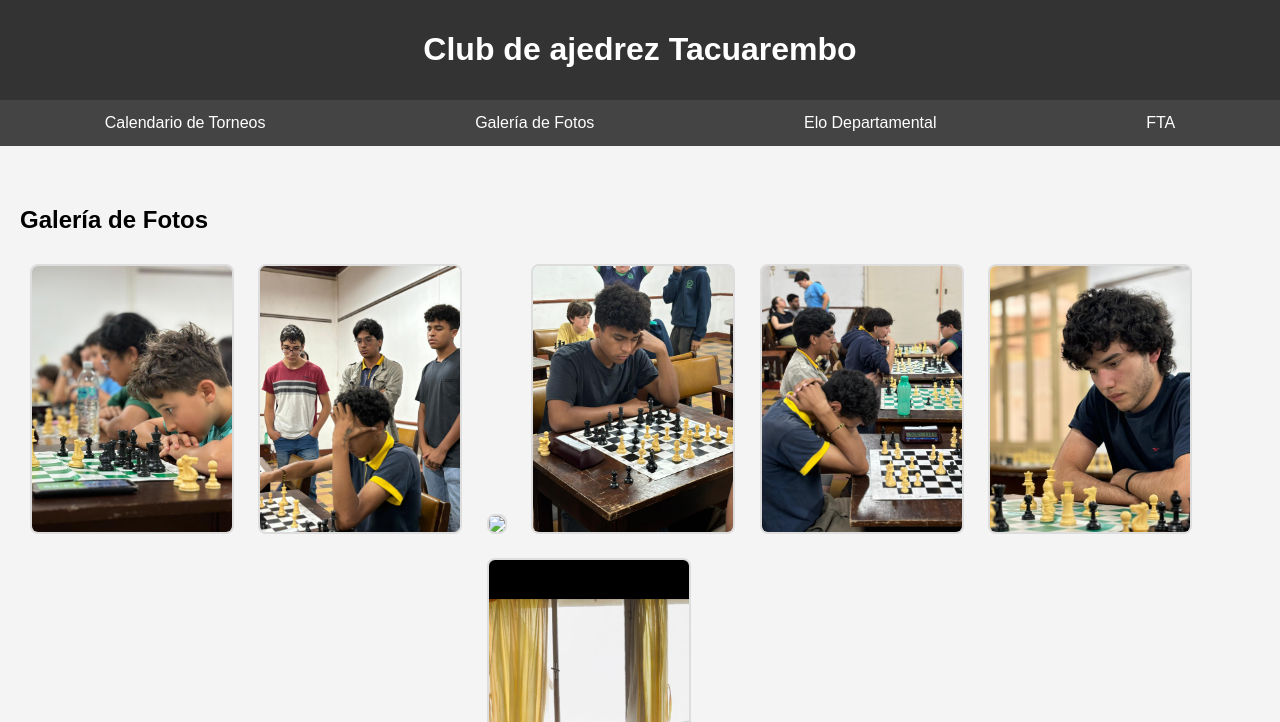
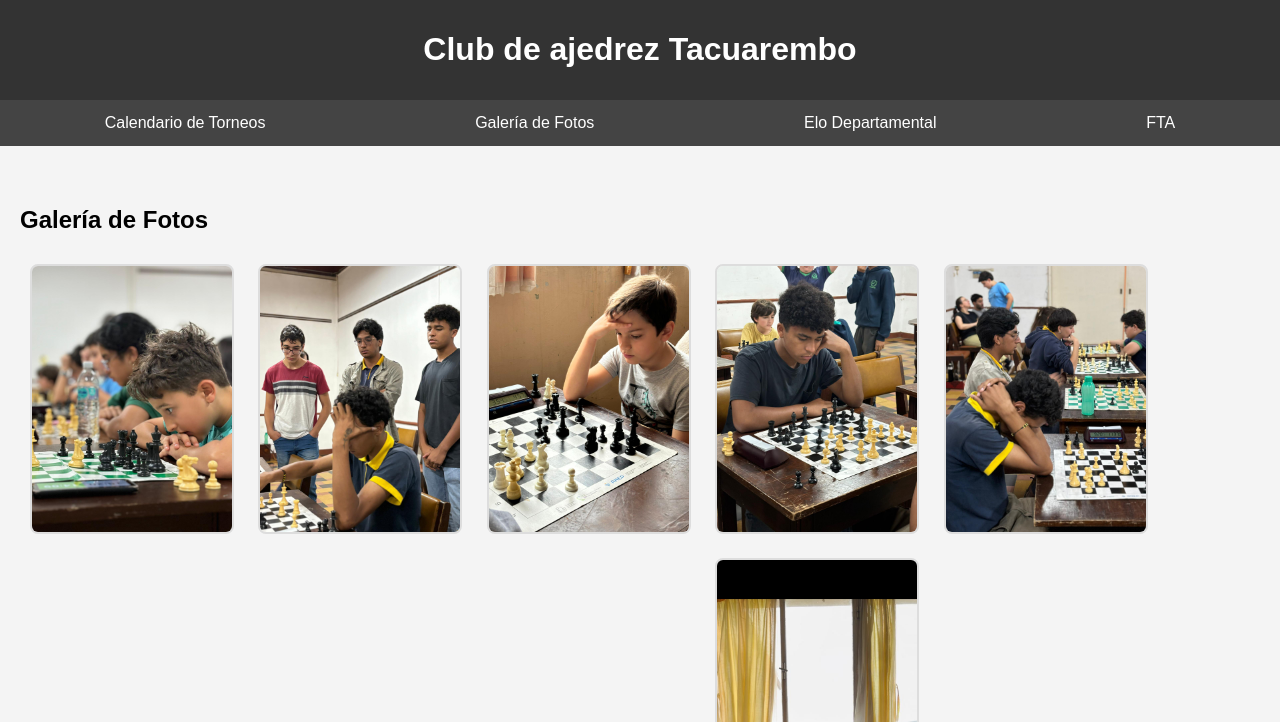
Before and after one commit to lorenzo121212112/CHESS, a plain HTML site: page index.html in a window 1280 px wide. Both pictures are taken after a click on the link "Galería de Fotos". Shown: the top 722 px of the page. Drawn offline with Linux system fonts and the light colour scheme; files whose address does not match are found by name.

Commit message:
Update index.html

```diff
--- a/index.html
+++ b/index.html
@@ -161,7 +161,7 @@
                 <!-- Añadí las 13 fotos aquí -->
                 <img src="https://github.com/lorenzo121212112/CHESS/blob/main/1.jpg?raw=true">
                 <img src="https://github.com/lorenzo121212112/CHESS/blob/main/2.jpg?raw=true">
-                <img src="images/3.jpg">
+                <img src="https://github.com/lorenzo121212112/CHESS/blob/main/3.jpg?raw=true">
                 <img src="images/4.jpg">
                 <img src="images/5.jpg">
                 <img src="images/6.jpg">
```
